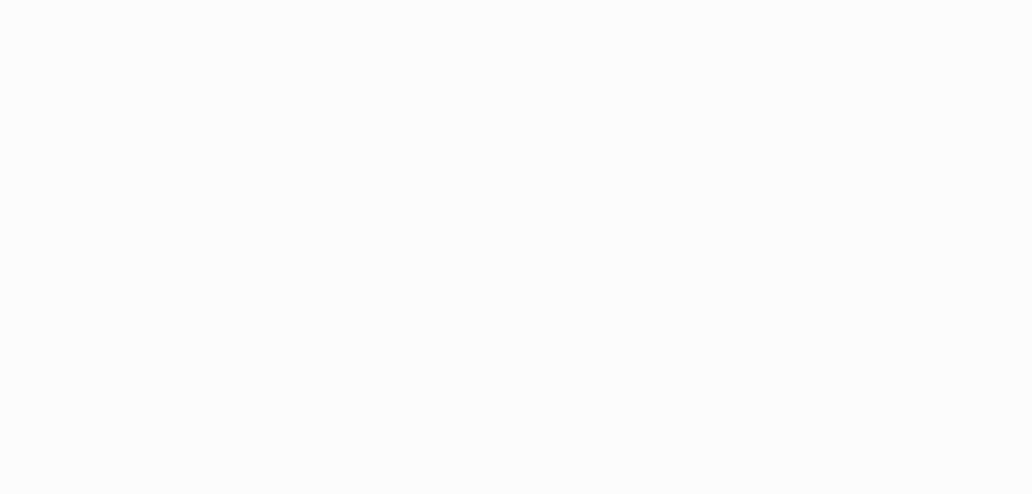
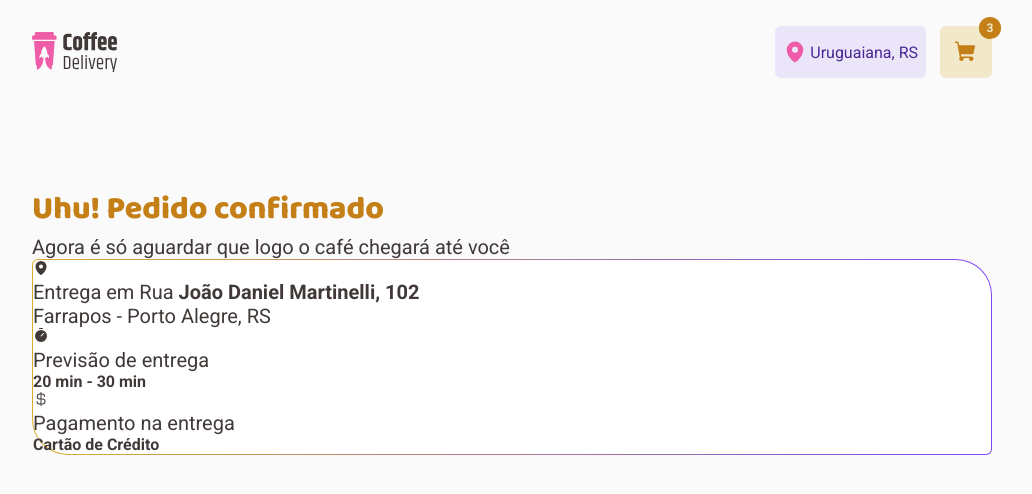
Before and after one commit to Behenck/coffee-delivery, a React (Vite) app: page /success in a window 1280 px wide. Before the commit this address had no page. Shown: the top 494 px of the page, without its empty margins (128-1160 px from the left). Built offline with nearby package versions, Linux system fonts and the light colour scheme.

Commit message:
finished to success page

```diff
--- a/src/Router.tsx
+++ b/src/Router.tsx
@@ -2,6 +2,7 @@ import { Route, Routes } from 'react-router-dom'
 import { DefaultLayout } from './layouts/DefaultLayout'
 import { Home } from './pages/Home'
 import { Payment } from './pages/Payment'
+import { Success } from './pages/Success'
 
 export function Router() {
   return (
@@ -9,6 +10,7 @@ export function Router() {
       <Route path="/" element={<DefaultLayout />}>
         <Route path="/" element={<Home />} />
         <Route path="/payment" element={<Payment />} />
+        <Route path="/success" element={<Success />} />
       </Route>
     </Routes>
   )
--- a/src/components/Header/styles.ts
+++ b/src/components/Header/styles.ts
@@ -48,11 +48,24 @@ export const ShoppingCartButton = styled.button`
   color: ${(props) => props.theme['yellow-100']};
   transition: filter 0.2s;
 
+  svg {
+    color: ${(props) => props.theme['yellow-700']};
+  }
+
+  &::after {
+    content: '3';
+    background-color: ${(props) => props.theme['yellow-700']};
+    font-size: 0.75rem;
+    font-weight: 700;
+    border-radius: 50%;
+    padding: 0.25rem 0.5rem;
+
+    position: absolute;
+    margin-top: -3rem;
+    margin-left: 3rem;
+  }
+
   &:hover {
     filter: brightness(0.95);
   }
-
-  svg {
-    color: ${(props) => props.theme['yellow-700']};
-  }
 `
--- a/src/pages/Payment/index.tsx
+++ b/src/pages/Payment/index.tsx
@@ -16,14 +16,16 @@ import {
   Cart,
   CartCoffees,
   CompleteOrder,
+  ConfirmDeliveryButton,
   Counter,
   Details,
   FormAddress,
   FormInput,
   Info,
-  ItensCart,
+  ItemsCart,
   PaymentContainer,
   PaymentContent,
+  Price,
   Product,
   Total,
   TrashButton,
@@ -146,21 +148,23 @@ export function Payment() {
             <span>R$ 9,90</span>
           </Product>
 
-          <ItensCart>
           <div>
+            <ItemsCart>
+              <Price>
                 <p>Total de itens</p>
                 <p>R$ 29,70</p>
-            </div>
-            <div>
+              </Price>
+              <Price>
                 <p>Entrega</p>
                 <p>R$ 3,50</p>
-            </div>
+              </Price>
               <Total>
                 <p>Total</p>
                 <p>R$ 33,20</p>
               </Total>
-            <button>CONFIRMAR PEDIDO</button>
-          </ItensCart>
+            </ItemsCart>
+            <ConfirmDeliveryButton>CONFIRMAR PEDIDO</ConfirmDeliveryButton>
+          </div>
         </Cart>
       </CartCoffees>
     </PaymentContainer>
--- a/src/pages/Payment/styles.ts
+++ b/src/pages/Payment/styles.ts
@@ -239,7 +239,6 @@ export const Counter = styled.div`
     }
   }
 `
-export const ItensCart = styled.div``
 export const TrashButton = styled.button`
   display: flex;
   justify-content: center;
@@ -255,4 +254,50 @@ export const TrashButton = styled.button`
     color: ${(props) => props.theme['purple-500']};
   }
 `
-export const Total = styled.div``
+
+export const ItemsCart = styled.div`
+  display: flex;
+  flex-direction: column;
+`
+
+export const Price = styled.div`
+  display: flex;
+  align-items: center;
+  justify-content: space-between;
+
+  p {
+    display: block;
+    font-size: 0.875rem;
+    color: ${(props) => props.theme['gray-700']};
+  }
+`
+
+export const Total = styled.div`
+  display: flex;
+  align-items: center;
+  justify-content: space-between;
+
+  p {
+    font-weight: 700;
+    font-size: 1.125rem;
+    color: ${(props) => props.theme['gray-800']};
+  }
+`
+
+export const ConfirmDeliveryButton = styled.button`
+  margin-top: 2rem;
+  border: 0;
+  background-color: ${(props) => props.theme['yellow-500']};
+  font-size: 0.875rem;
+  font-weight: 700;
+  color: ${(props) => props.theme.white};
+
+  width: 100%;
+  padding: 0.75rem;
+
+  transition: background-color 0.2s;
+
+  :hover {
+    background-color: ${(props) => props.theme['yellow-700']};
+  }
+`
--- /dev/null
+++ b/src/pages/Success/index.tsx
@@ -0,0 +1,48 @@
+import { CurrencyDollar, MapPin, Timer } from 'phosphor-react'
+import IllustrationImage from '../../assets/Illustration.svg'
+import { Container, OrderInfo } from './styles'
+
+export function Success() {
+  return (
+    <Container>
+      <h1>Uhu! Pedido confirmado</h1>
+      <p>Agora é só aguardar que logo o café chegará até você</p>
+
+      <div>
+        <OrderInfo>
+          <div>
+            <span>
+              <MapPin weight="fill" />
+            </span>
+            <div>
+              <p>
+                Entrega em Rua <strong>João Daniel Martinelli, 102</strong>
+              </p>
+              <p>Farrapos - Porto Alegre, RS</p>
+            </div>
+          </div>
+          <div>
+            <span>
+              <Timer weight="fill" />
+            </span>
+            <div>
+              <p>Previsão de entrega</p>
+              <strong>20 min - 30 min</strong>
+            </div>
+          </div>
+          <div>
+            <span>
+              <CurrencyDollar weight="fill" />
+            </span>
+            <div>
+              <p>Pagamento na entrega</p>
+              <strong>Cartão de Crédito</strong>
+            </div>
+          </div>
+        </OrderInfo>
+
+        <img src="" alt="" />
+      </div>
+    </Container>
+  )
+}
--- /dev/null
+++ b/src/pages/Success/styles.ts
@@ -0,0 +1,36 @@
+import styled from 'styled-components'
+
+export const Container = styled.div`
+  width: 100%;
+  max-width: 1440px;
+  padding: 5rem 0;
+
+  h1 {
+    color: ${(props) => props.theme['yellow-700']};
+    font-size: 2rem;
+    font-weight: 800;
+    font-family: 'Baloo 2', sans-serif;
+  }
+
+  p {
+    font-size: 1.25rem;
+    color: ${(props) => props.theme['gray-800']};
+  }
+`
+
+export const OrderInfo = styled.div`
+  border-width: 1px;
+  border-style: solid;
+  border-image: linear-gradient(
+      to right,
+      rgba(219, 172, 44, 1),
+      rgba(128, 71, 248, 1)
+    )
+    1;
+  background: linear-gradient(rgba(255, 255, 255, 1), rgba(255, 255, 255, 1))
+      padding-box,
+    linear-gradient(to right, rgba(219, 172, 44, 1), rgba(128, 71, 248, 1))
+      border-box;
+  border-radius: 6px 36px;
+  border: 1px solid transparent;
+`
```
Also changed, not shown: src/assets/Illustration.png (deleted), src/assets/Illustration.svg (added). Lines whose indentation alone changed are shown as unchanged.
